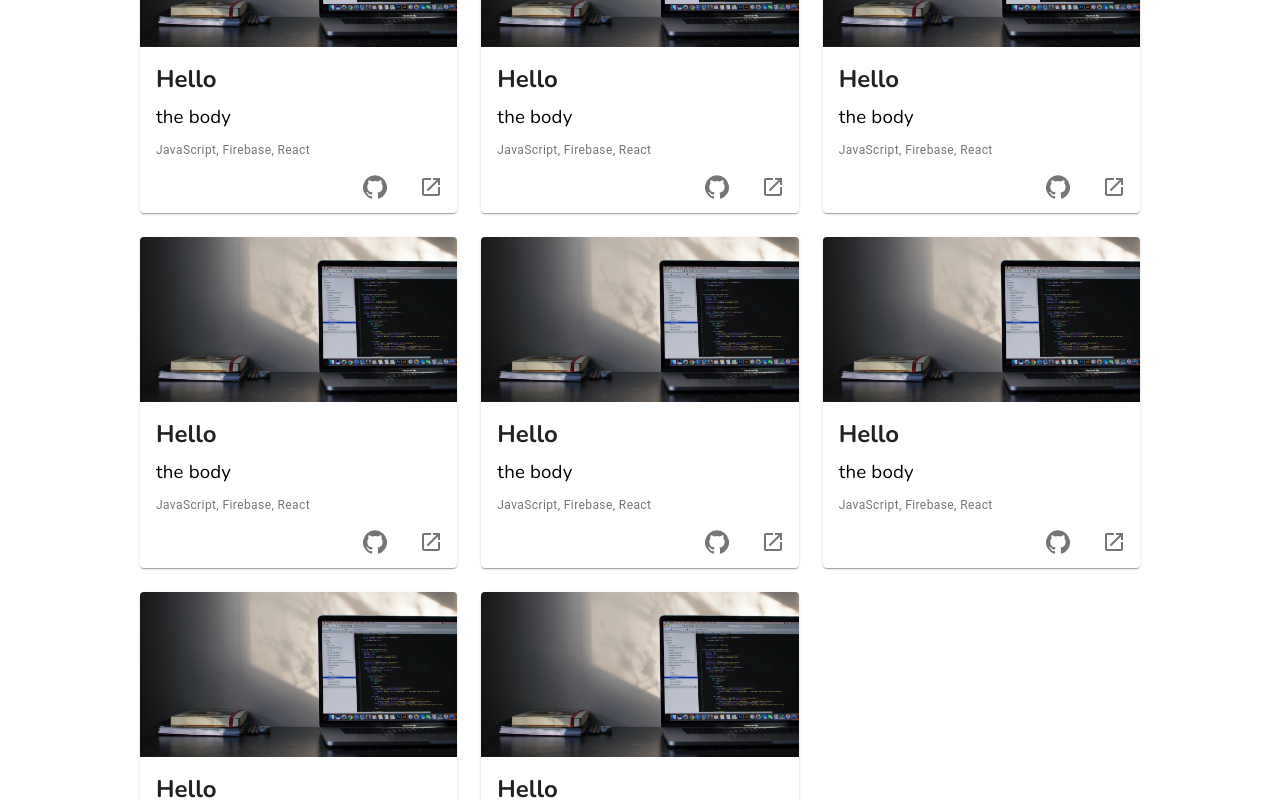
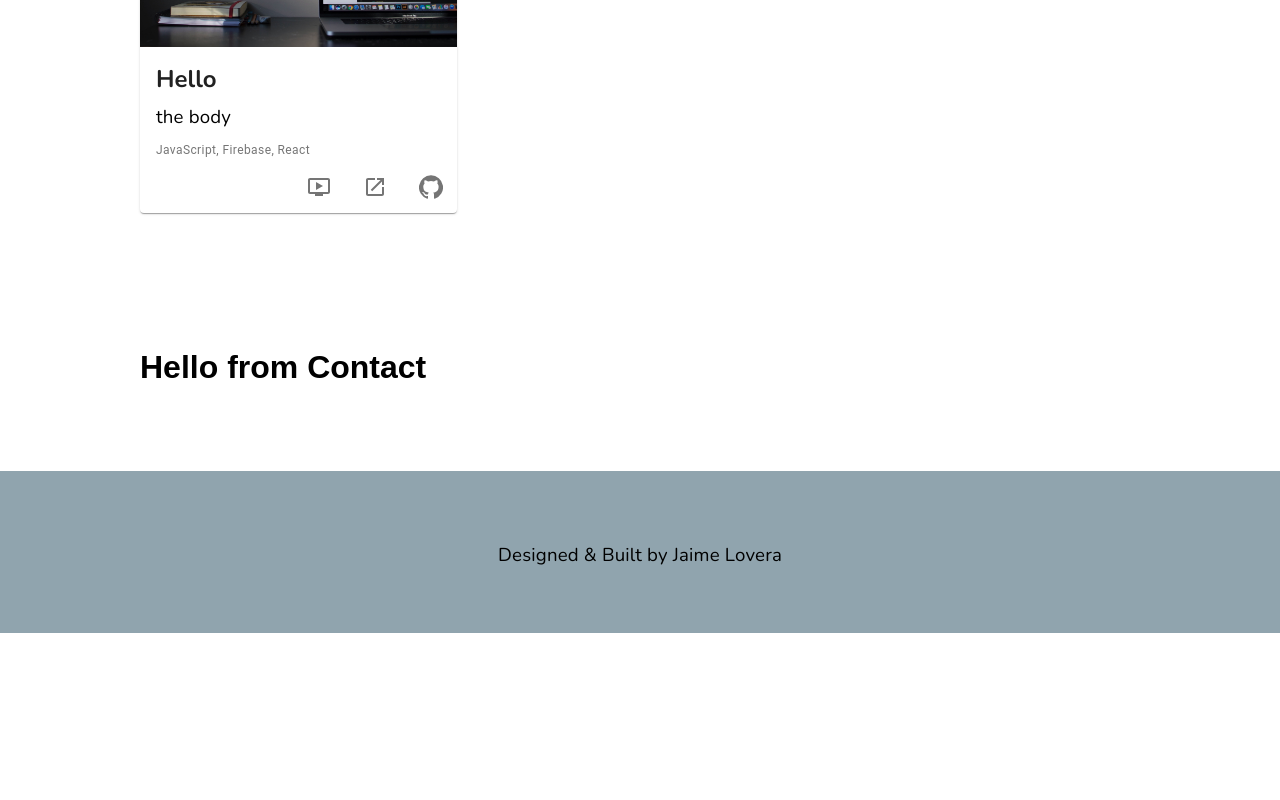
Before and after one commit to jaimelovera/online-portfolio-v3, a React (Create React App) app: page / in a window 1280 px wide. Shown: the part 1800-2600 px from the top of the page. After the commit the page ends 2433 px from the top, so only its background shows below. Built offline with nearby package versions, Linux system fonts and the light colour scheme.

Commit message:
made projects modular and easy to add more in the future

```diff
--- a/src/components/sections/projects/ProjectCardGridItem.js
+++ b/src/components/sections/projects/ProjectCardGridItem.js
@@ -1,4 +1,4 @@
-import React, { Fragment } from "react";
+import React from "react";
 import PropTypes from "prop-types";
 
 // Material-UI Stuff
@@ -16,12 +16,13 @@ import Dialog from "@material-ui/core/Dialog";
 import DialogTitle from "@material-ui/core/DialogTitle";
 import DialogContent from "@material-ui/core/DialogContent";
 import DialogActions from "@material-ui/core/DialogActions";
-import CloseIcon from "@material-ui/icons/Close";
 import Slide from "@material-ui/core/Slide";
 
 // Icons
 import GitHubIcon from "@material-ui/icons/GitHub";
 import LaunchIcon from "@material-ui/icons/Launch";
+import CloseIcon from "@material-ui/icons/Close";
+import OndemandVideoIcon from "@material-ui/icons/OndemandVideo";
 
 const styles = (theme) => ({
   card: {
@@ -56,13 +57,14 @@ function ProjectCard(props) {
   const {
     classes,
     image,
-    gif,
+    demoGif,
     title,
     body,
     technologies,
     visitLink,
     gitHubLink,
   } = props;
+
   const [open, setOpen] = React.useState(false);
 
   const handleClickOpen = () => {
@@ -72,28 +74,11 @@ function ProjectCard(props) {
     setOpen(false);
   };
 
-  const visitLinks = (gitHubLink, visitLink) => {
-    return (
-      <Fragment>
-        <Tooltip title="GitHub" placement="top" arrow>
-          <IconButton href={gitHubLink} target="_blank">
-            <GitHubIcon color="info" />
-          </IconButton>
-        </Tooltip>
-        <Tooltip title="Visit" placement="top" arrow>
-          <IconButton href={visitLink} target="_blank">
-            <LaunchIcon color="info" />
-          </IconButton>
-        </Tooltip>
-      </Fragment>
-    );
-  };
-
   return (
     <Grid item xs={12} sm={6} md={4}>
       <Card className={classes.card}>
-        <Tooltip title="View a quick demo!" placement="top" arrow>
-          <CardActionArea onClick={handleClickOpen}>
+        <Tooltip title="View Demo" placement="top" arrow>
+          <CardActionArea disabled>
             <CardMedia component="img" image={image} alt={title} />
             <CardContent style={{ paddingBottom: 0 }}>
               <Typography gutterBottom variant="h5">
@@ -112,7 +97,21 @@ function ProjectCard(props) {
         </Tooltip>
         <Grid container direction="row" justify="flex-end" alignItems="center">
           <CardActions style={{ padding: 2 }}>
-            {visitLinks(gitHubLink, visitLink)}
+            <Tooltip title="Play Demo" placement="top" arrow>
+              <IconButton onClick={handleClickOpen}>
+                <OndemandVideoIcon color="info" />
+              </IconButton>
+            </Tooltip>
+            <Tooltip title="Visit" placement="top" arrow>
+              <IconButton href={visitLink} target="_blank">
+                <LaunchIcon color="info" />
+              </IconButton>
+            </Tooltip>
+            <Tooltip title="Code" placement="top" arrow>
+              <IconButton href={gitHubLink} target="_blank">
+                <GitHubIcon color="info" />
+              </IconButton>
+            </Tooltip>
           </CardActions>
         </Grid>
       </Card>
@@ -131,11 +130,26 @@ function ProjectCard(props) {
         <DialogContent dividers>
           <Grid container>
             <Grid item>
-              <img src={gif} alt="Project demo" className={classes.dialogImg} />
+              <img
+                src={demoGif}
+                alt="Project demo"
+                className={classes.dialogImg}
+              />
             </Grid>
           </Grid>
         </DialogContent>
-        <DialogActions>{visitLinks(gitHubLink, visitLink)}</DialogActions>
+        <DialogActions>
+          <Tooltip title="Visit" placement="top" arrow>
+            <IconButton href={visitLink} target="_blank">
+              <LaunchIcon color="info" />
+            </IconButton>
+          </Tooltip>
+          <Tooltip title="Code" placement="top" arrow>
+            <IconButton href={gitHubLink} target="_blank">
+              <GitHubIcon color="info" />
+            </IconButton>
+          </Tooltip>
+        </DialogActions>
       </Dialog>
     </Grid>
   );
@@ -143,7 +157,7 @@ function ProjectCard(props) {
 
 ProjectCard.propTypes = {
   image: PropTypes.string.isRequired,
-  gif: PropTypes.string.isRequired,
+  demoGif: PropTypes.string.isRequired,
   title: PropTypes.string.isRequired,
   body: PropTypes.string.isRequired,
   technologies: PropTypes.string.isRequired,
--- a/src/components/sections/projects/Projects.js
+++ b/src/components/sections/projects/Projects.js
@@ -42,70 +42,7 @@ function Projects(props) {
         >
           <ProjectCardGridItem
             image={WebDevImg}
-            gif={WebDevImg}
-            title="Hello"
-            body="the body"
-            technologies="JavaScript, Firebase, React"
-            gitHubLink="/"
-            visitLink="/"
-          />
-          <ProjectCardGridItem
-            image={WebDevImg}
-            gif={WebDevImg}
-            title="Hello"
-            body="the body"
-            technologies="JavaScript, Firebase, React"
-            gitHubLink="/"
-            visitLink="/"
-          />
-          <ProjectCardGridItem
-            image={WebDevImg}
-            gif={WebDevImg}
-            title="Hello"
-            body="the body"
-            technologies="JavaScript, Firebase, React"
-            gitHubLink="/"
-            visitLink="/"
-          />
-          <ProjectCardGridItem
-            image={WebDevImg}
-            gif={WebDevImg}
-            title="Hello"
-            body="the body"
-            technologies="JavaScript, Firebase, React"
-            gitHubLink="/"
-            visitLink="/"
-          />
-          <ProjectCardGridItem
-            image={WebDevImg}
-            gif={WebDevImg}
-            title="Hello"
-            body="the body"
-            technologies="JavaScript, Firebase, React"
-            gitHubLink="/"
-            visitLink="/"
-          />
-          <ProjectCardGridItem
-            image={WebDevImg}
-            gif={WebDevImg}
-            title="Hello"
-            body="the body"
-            technologies="JavaScript, Firebase, React"
-            gitHubLink="/"
-            visitLink="/"
-          />
-          <ProjectCardGridItem
-            image={WebDevImg}
-            gif={WebDevImg}
-            title="Hello"
-            body="the body"
-            technologies="JavaScript, Firebase, React"
-            gitHubLink="/"
-            visitLink="/"
-          />
-          <ProjectCardGridItem
-            image={WebDevImg}
-            gif={WebDevImg}
+            demoGif={WebDevImg}
             title="Hello"
             body="the body"
             technologies="JavaScript, Firebase, React"
```
